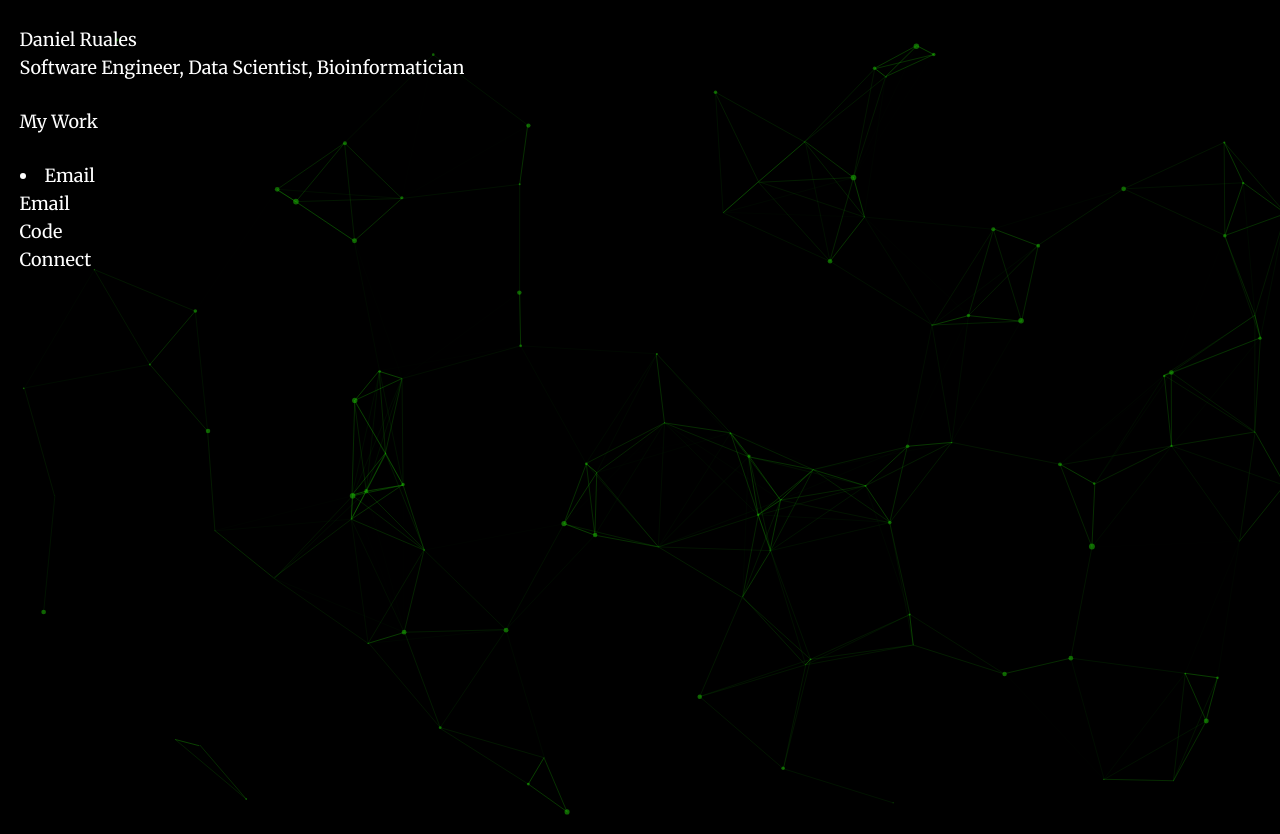
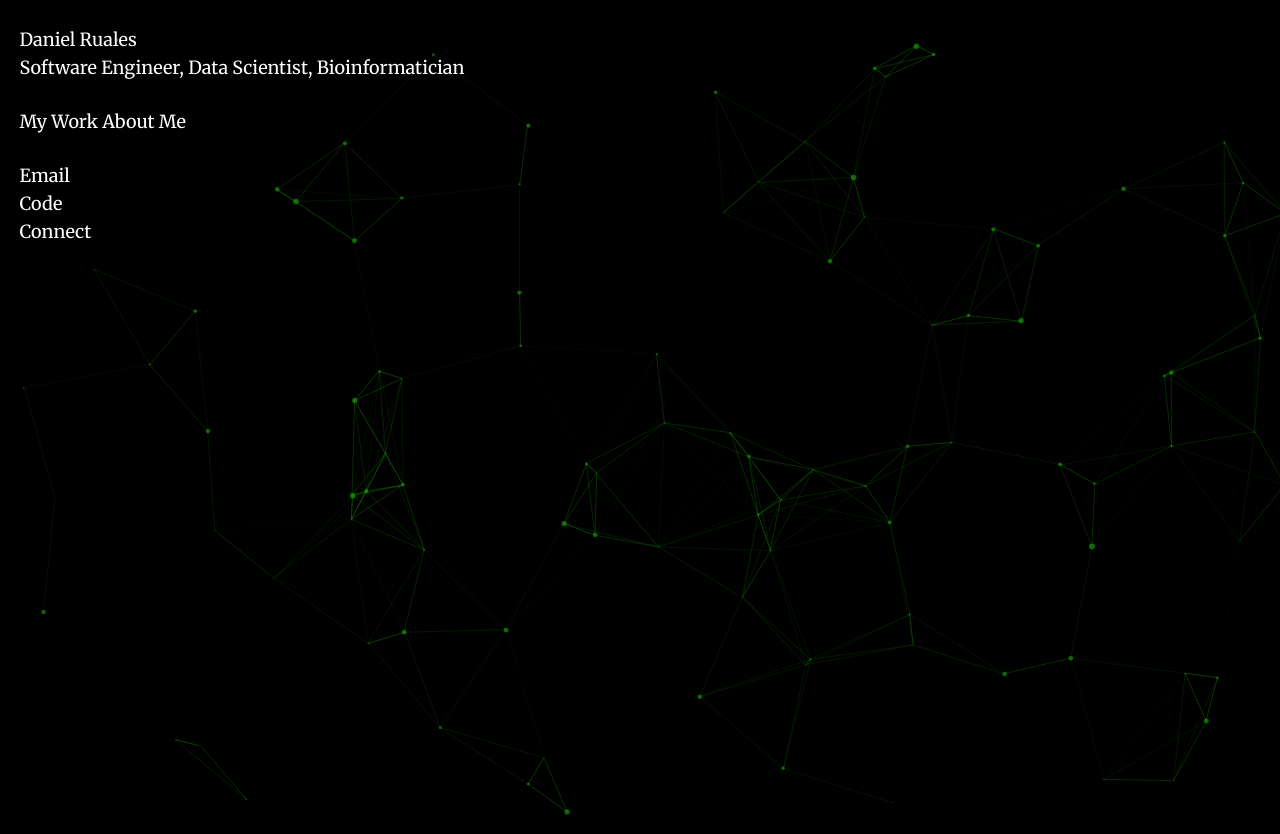
Before and after one commit to danielruales/danielruales.github.io, a plain HTML site: page index.html in a window 1280 px wide. Drawn offline with Linux system fonts and the light colour scheme.

Commit message:
changed about me link

```diff
--- a/index.html
+++ b/index.html
@@ -22,9 +22,7 @@
                 Software Engineer, Data Scientist, Bioinformatician<br>
             </h2>
             <button class="link-folio"><a href="/portfolio/" class="link">My Work</a></button>
-            <li class="link-container">
-                <a href="/about_me.html" class="link">Email</a>
-            </li>
+            <a href="/about_me.html" class="link">About Me</a>
             <ul class="links-list">
                 <li class="link-container">
                     <a target="blank" href="mailto:danielruales@gmail.com" class="link">Email</a>
```
